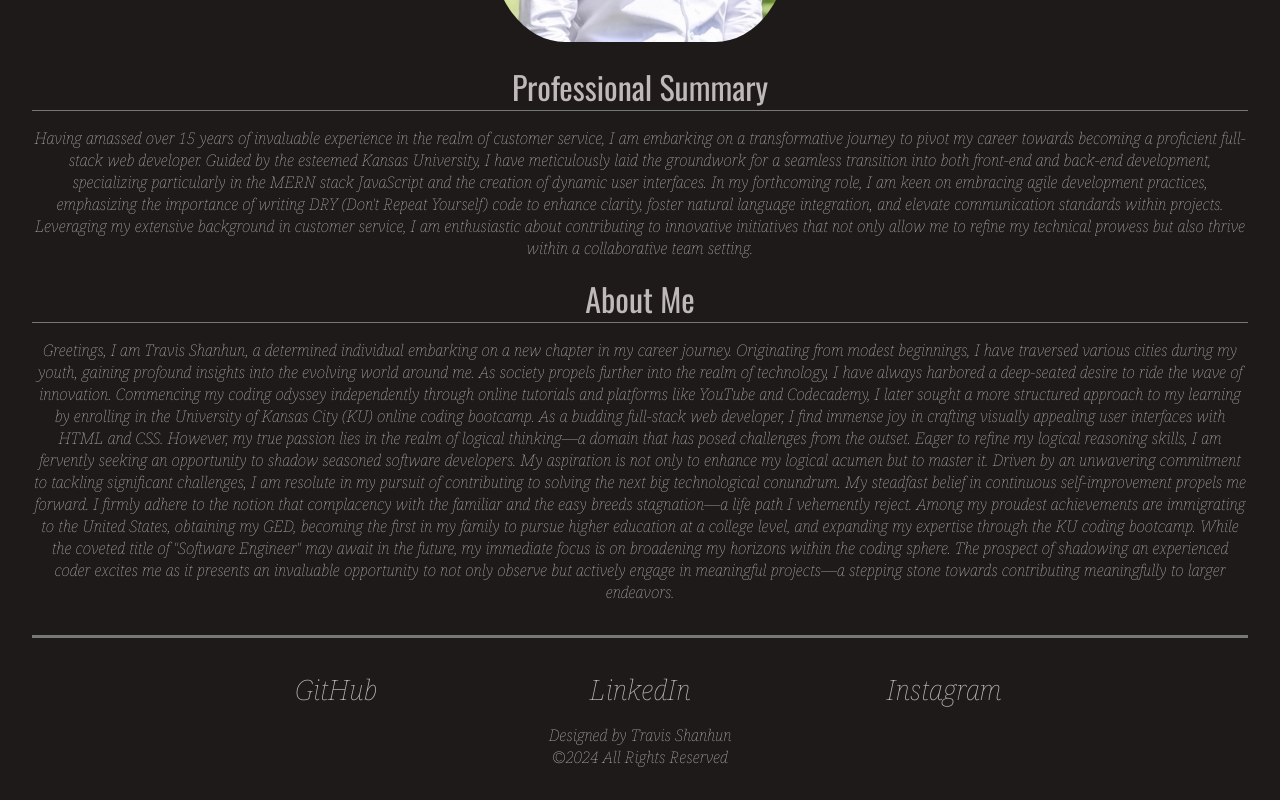
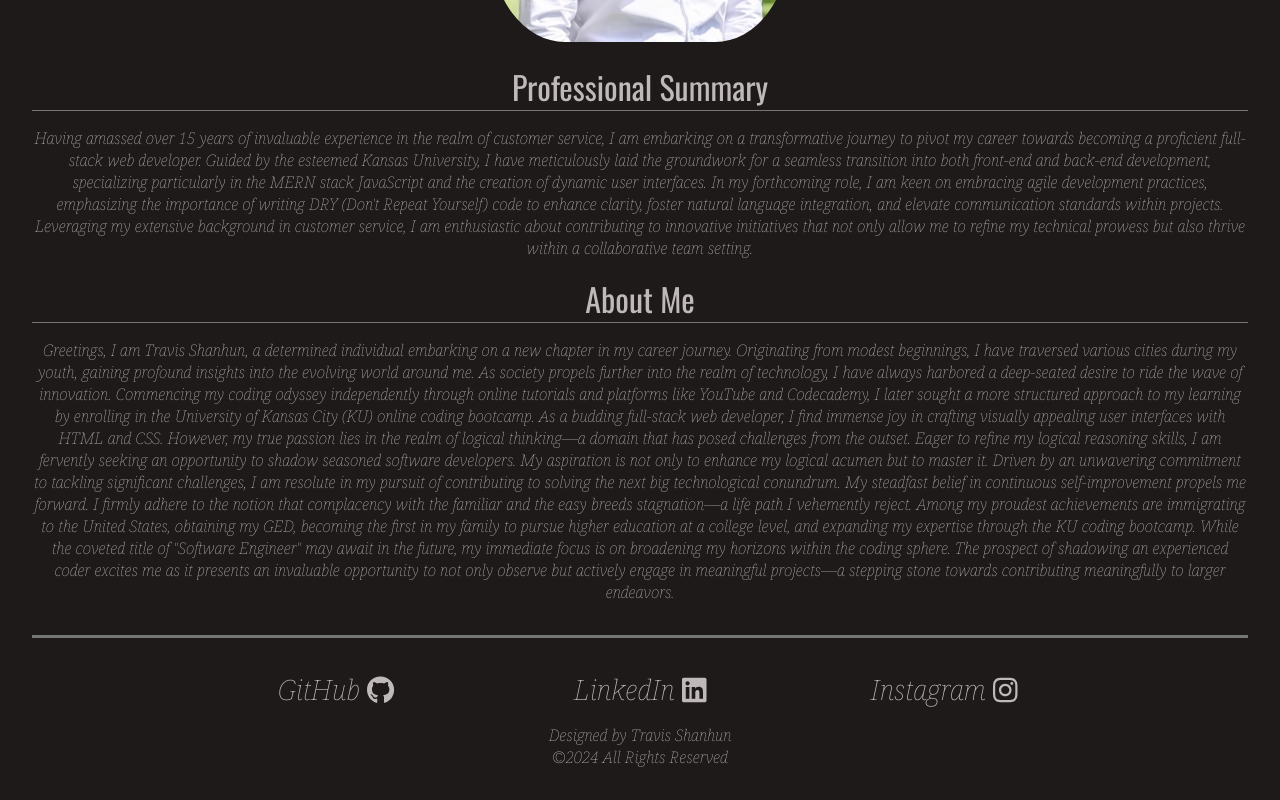
Before and after one commit to Shanhun-Codes/REACT-Portfolio-Travis-Shanhun, a React (Vite) app: page / in a window 1280 px wide. Shown: the part 644-1444 px from the top of the page. Built offline with nearby package versions, Linux system fonts and the light colour scheme; a web font is replaced by a local one.

Commit message:
added icons to footer component

```diff
--- a/src/components/Footer.jsx
+++ b/src/components/Footer.jsx
@@ -1,19 +1,46 @@
+import { FontAwesomeIcon } from "@fortawesome/react-fontawesome";
+import { faGithub, faLinkedin, faInstagram } from "@fortawesome/free-brands-svg-icons";
+
 import "../style/footer.css"
 
 const Footer = () => {
+    const socialIcons = {
+        githubIcon: faGithub,
+        linkedinIcon: faLinkedin,
+        instagramIcon: faInstagram
+    };
 
     return (
         <footer>
             <nav className="nav">
                <ul>
                     <li className="nav-list footer-nav-list">
-                        <a className="footer-nav" href="https://github.com/RaszeroT">GitHub</a>
+                        <a className="footer-nav" href="https://github.com/RaszeroT">GitHub <span className="icon">
+                        <FontAwesomeIcon
+                                      className="icon-size icon"
+                                      icon={socialIcons.githubIcon}
+                                  />
+                                  </span>
+                                  </a>
+
                     </li>
                     <li className="nav-list footer-nav-list">
-                        <a className="footer-nav" href="https://www.linkedin.com/in/travis-shanhun-4340b62a1/">LinkedIn</a>
+                        <a className="footer-nav" href="https://www.linkedin.com/in/travis-shanhun-4340b62a1/">LinkedIn <span className="icon">
+                        <FontAwesomeIcon
+                                      className="icon-size icon"
+                                      icon={socialIcons.linkedinIcon}
+                                  />
+                                  </span>
+                                  </a>
                     </li>
                     <li className="nav-list footer-nav-list">
-                        <a className="footer-nav" href="https://www.instagram.com/shanhun.codes/">Instagram</a>
+                        <a className="footer-nav" href="https://www.instagram.com/shanhun.codes/">Instagram <span className="icon">
+                        <FontAwesomeIcon
+                                      className="icon-size icon"
+                                      icon={socialIcons.instagramIcon}
+                                  />
+                                  </span>
+                                  </a>
                     </li>
                </ul>
                 <div className="designs">
--- a/src/style/footer.css
+++ b/src/style/footer.css
@@ -14,6 +14,10 @@ nav ul  {
     padding: 0 1em 0 1em;
       font-size: 1.75em;
       text-decoration: none;
+  }
+
+  .icon {
+    background-color: transparent;
   }
 
 .designs {
```
